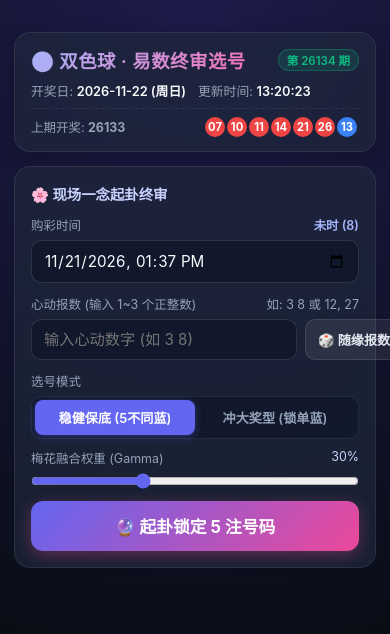
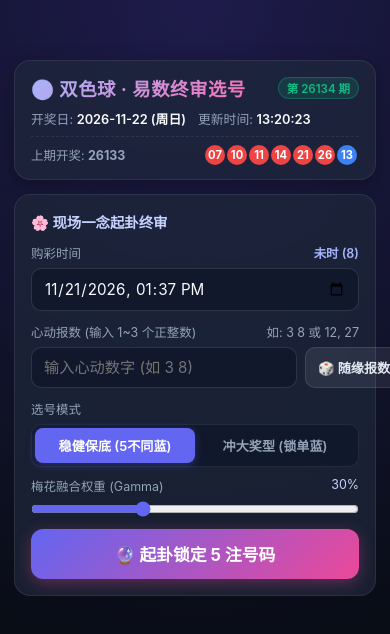
Before and after one commit to shady711xx/ssq-predict, a plain HTML site: page docs/index.html in a window 390 px wide. Drawn offline with Linux system fonts and the light colour scheme.

Commit message:
docs: overhaul README to user-friendly guide and optimize mobile top spacing

```diff
--- a/docs/index.html
+++ b/docs/index.html
@@ -37,7 +37,7 @@
       background-image: radial-gradient(circle at 50% 0%, #1e1b4b 0%, #090d16 75%);
       color: var(--text-main);
       min-height: 100vh;
-      padding: 16px 14px 40px;
+      padding: calc(env(safe-area-inset-top, 0px) + 36px) 14px calc(env(safe-area-inset-bottom, 0px) + 40px);
       display: flex;
       flex-direction: column;
       align-items: center;
@@ -49,6 +49,7 @@
       display: flex;
       flex-direction: column;
       gap: 14px;
+      margin-top: 8px;
     }
 
     /* Header Bar */
```
Also changed, not shown: 1 other file.
